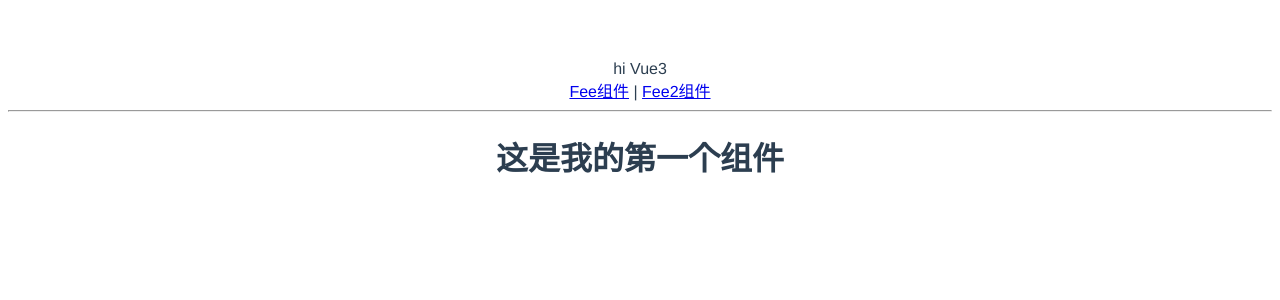
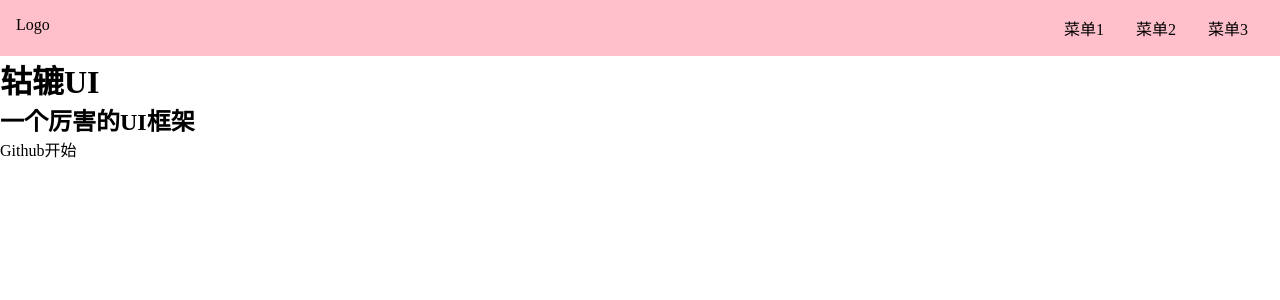
Before and after one commit to feelonewong/Vue3Wheel, a Vue app: page / in a window 1280 px wide. Shown: the top 300 px of the page. Built offline with nearby package versions, Linux system fonts and the light colour scheme.

Commit message:
topnav component wrapped

```diff
--- a/package.json
+++ b/package.json
@@ -11,6 +11,7 @@
   },
   "devDependencies": {
     "@vue/compiler-sfc": "^3.0.0-rc.1",
-    "vite": "^1.0.0-rc.1"
+    "vite": "^1.0.0-rc.1",
+    "sass": "1.26.10"
   }
 }
--- a/src/App.vue
+++ b/src/App.vue
@@ -1,8 +1,4 @@
 <template>
-  <div>hi Vue3</div>
-  <router-link to="/">Fee组件</router-link> |
-  <router-link to="/xxx">Fee2组件</router-link>
-  <hr>
 
   <router-view></router-view>
 </template>
--- a/src/components/Fee.vue
+++ /dev/null
@@ -1,3 +0,0 @@
-<template>
-  <h1>这是我的第一个组件</h1>
-</template>
--- a/src/components/Fee2.vue
+++ /dev/null
@@ -1,5 +0,0 @@
-<template>
-    <div>
-        这里是Fee2组件
-    </div>
-</template>
--- /dev/null
+++ b/src/components/Topnav.vue
@@ -0,0 +1,32 @@
+<template>
+    <div>
+          <div class="topnav">
+            <div class="logo">Logo</div>
+            <ul class="menu">
+                <li>菜单1</li>
+                <li>菜单2</li>
+                <li>菜单3</li>
+            </ul>
+        </div>
+    </div>
+</template>
+
+<style lang="scss" scoped>
+    .topnav {
+        background-color: pink;
+        display: flex;
+        padding: 16px;
+        > .logo {
+            max-width: 6em;
+            margin-right: auto;
+        }
+        > .menu {
+            display: flex;
+            white-space: nowrap;
+            flex-wrap: nowrap;
+            > li {
+                margin: 0 1em;
+            }
+        }
+    }
+</style>
--- a/src/index.css
+++ /dev/null
@@ -1,8 +0,0 @@
-#app {
-  font-family: Avenir, Helvetica, Arial, sans-serif;
-  -webkit-font-smoothing: antialiased;
-  -moz-osx-font-smoothing: grayscale;
-  text-align: center;
-  color: #2c3e50;
-  margin-top: 60px;
-}
--- /dev/null
+++ b/src/index.scss
@@ -0,0 +1,12 @@
+*{
+    padding: 0;
+    margin: 0;
+    box-sizing: border-box;
+}
+ul,ol{
+    list-style: none;
+}
+a{
+    text-decoration: none;
+    color: inherit;
+}
--- /dev/null
+++ b/src/views/Doc.vue
@@ -0,0 +1,18 @@
+<template>
+    <div>
+          <Topnav></Topnav>
+        <div class="content">
+            <aside>侧边栏</aside>
+            <main>主内容区</main>
+        </div>
+    </div>
+</template>
+
+<script>
+import Topnav from "../components/Topnav.vue";
+export default {
+    components:{
+        Topnav
+    }
+}
+</script>
--- /dev/null
+++ b/src/views/Home.vue
@@ -0,0 +1,29 @@
+<template>
+    <div>
+        <Topnav></Topnav>
+
+        <div class="banner">
+            <h1>轱辘UI</h1>
+            <h2>一个厉害的UI框架</h2>
+            <p class="actions">
+                <a >Github</a>
+                <a >开始</a>
+            </p>
+        </div>
+    </div>
+</template>
+
+<script>
+import Topnav from "../components/Topnav.vue"
+export default {
+    components:{
+        Topnav
+    }
+}
+</script>
+
+<style lang="scss" scoped>
+ .topnav{
+     border:1px solid red;
+ }
+</style>
```
Also changed, not shown: src/components/HelloWorld.vue (deleted, +0 -19 lines), src/main.ts (+5 -3 lines), 1 other file (tests, documents, lock files or other folders).
